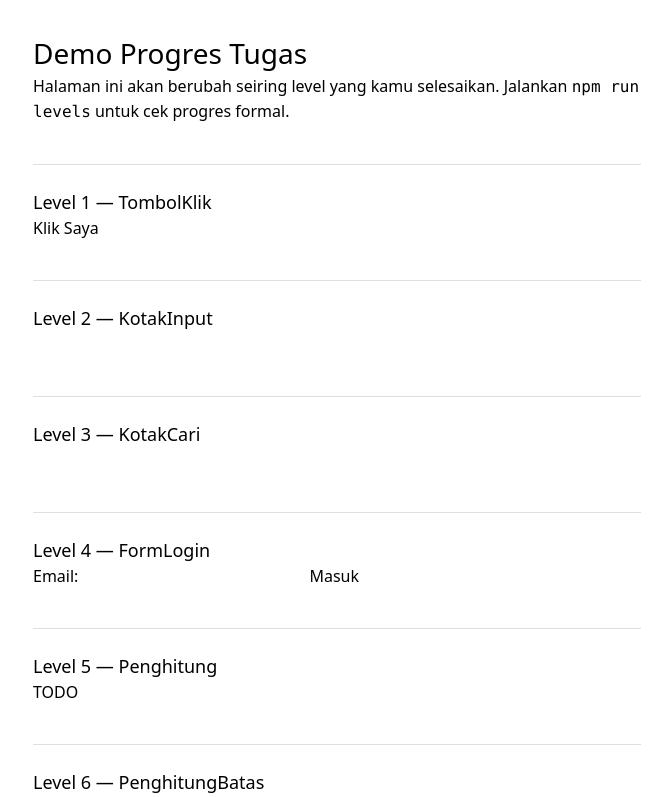
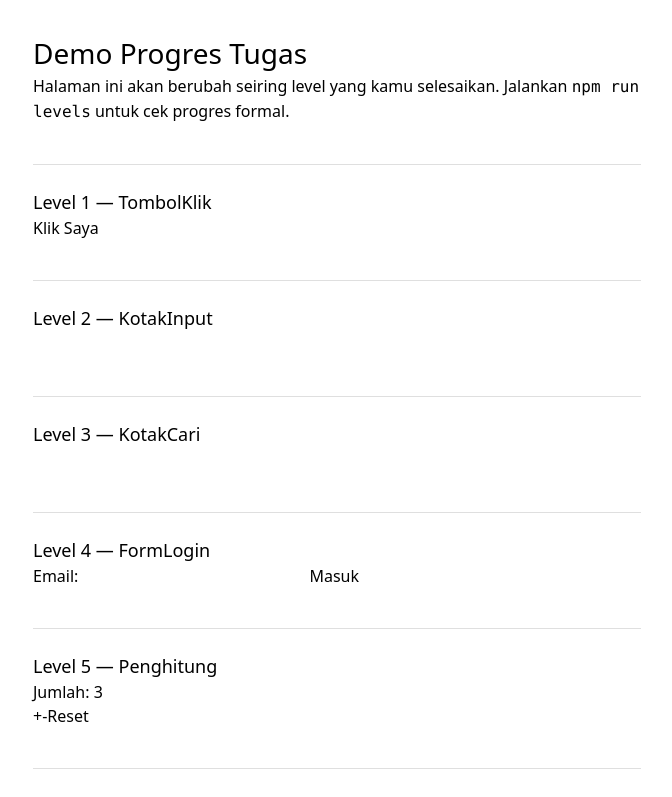
Before and after one commit to webdev-if-its/frontend-5053241045, a React (Vite) app in the folder pertemuan-04/: page / in a window 1280 px wide. Shown: the top 797 px of the page, without its empty margins (303-975 px from the left). Built offline with nearby package versions, Linux system fonts and the light colour scheme.

Commit message:
pertemuan-04: level 5 selesai

```diff
--- a/pertemuan-04/src/components/Penghitung.tsx
+++ b/pertemuan-04/src/components/Penghitung.tsx
@@ -2,7 +2,20 @@
 // angka di useState<number> (nilai awal = props.awal, default 0) dan render
 // teks "Jumlah: {angka}" plus tiga tombol: "+" (tambah 1), "-" (kurangi 1),
 // "Reset" (kembali ke nilai awal).
+
+import { useState } from "react";
+
 // Lihat SOAL.md untuk kontrak lengkap.
-export function Penghitung(props: any) {
-  return <p>TODO</p>
+export function Penghitung(props: { awal?: number }) {
+  const [angka, setAngka] = useState(props.awal ?? 0);
+
+  return (
+    <div>
+      <p>Jumlah: {angka}</p>
+
+      <button onClick={() => setAngka(angka + 1)}>+</button>
+      <button onClick={() => setAngka(angka - 1)}>-</button>
+      <button onClick={() => setAngka(props.awal ?? 0)}>Reset</button>
+    </div>
+  );
 }
```
